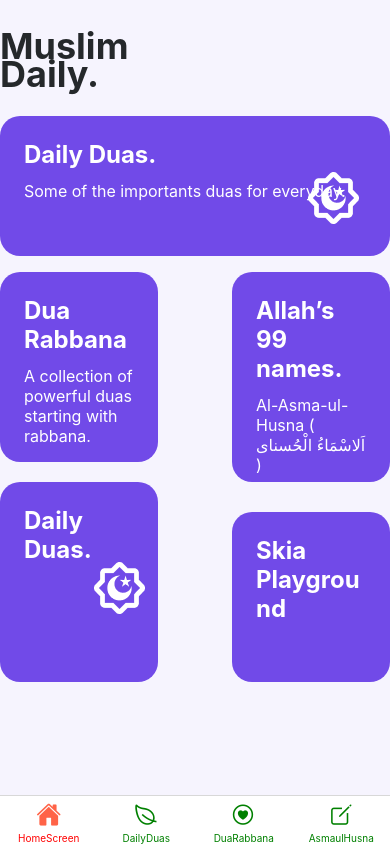
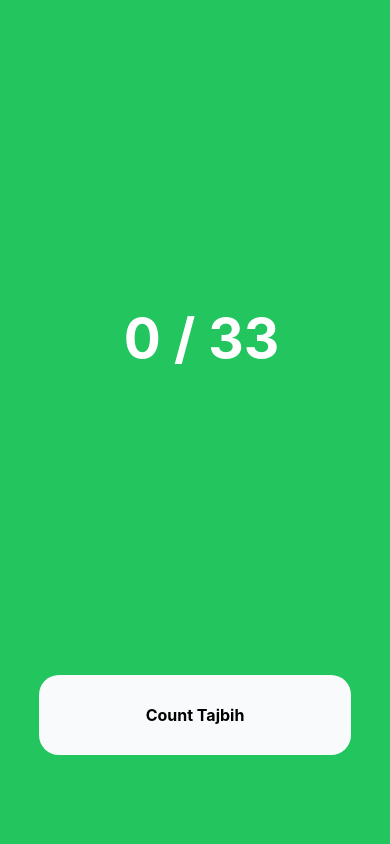
Before and after one commit to aam-himel/muslim-daily, a React Native app: screen /Tasbih in a window 390 px wide. Built offline with nearby package versions, Linux system fonts and the light colour scheme.

Commit message:
counter tool

```diff
--- a/App.js
+++ b/App.js
@@ -9,6 +9,7 @@ import {
 
 import {useColorScheme} from 'react-native';
 import HomeStackScreen from './app/navigation/HomeTabScreen';
+import TasbihScreen from './app/screens/TasbihScreen';
 
 function App() {
   const Stack = createNativeStackNavigator();
@@ -23,6 +24,12 @@ function App() {
           component={HomeStackScreen}
           options={{headerShown: false}}
         />
+
+        <Stack.Screen
+          name="Tasbih"
+          component={TasbihScreen}
+          options={{headerShown: false}}
+        />
       </Stack.Navigator>
     </NavigationContainer>
   );
--- a/app/screens/AsmaulHusna.js
+++ b/app/screens/AsmaulHusna.js
@@ -9,7 +9,6 @@ import {
 import React, {useEffect} from 'react';
 import {useNavigation} from '@react-navigation/native';
 import Icon from 'react-native-vector-icons/Ionicons';
-import Lottie from 'lottie-react-native';
 
 import asmaulHusna from '../data/asmaulHusna';
 import ListItemName from '../components/ListItemName';
@@ -40,17 +39,6 @@ const AsmaulHusna = () => {
           <Text style={styles.subTitle}>
             Al-Asma-ul-Husna ( اَلاسْمَاءُ الْحُسناى )
           </Text>
-          <View style={styles.scrolldown}>
-            <Lottie
-              style={{
-                width: 24,
-                color: 'white',
-              }}
-              source={require('../lotties/scrold.json')}
-              autoPlay
-              loop
-            />
-          </View>
         </View>
         <View>
           <FlatList
--- a/app/screens/HomeScreen.js
+++ b/app/screens/HomeScreen.js
@@ -73,9 +73,9 @@ const HomeScreen = ({navigation}) => {
               justifyContent: 'space-between',
             }}>
             <Card title={'Daily Duas.'} width={158} height={200} round={20} />
-            <Pressable onPress={() => navigation.navigate('Playground')}>
+            <Pressable onPress={() => navigation.navigate('Tasbih')}>
               <Card
-                title={'Skia Playground'}
+                title={'Tasbih'}
                 width={158}
                 height={170}
                 round={20}
--- /dev/null
+++ b/app/screens/TasbihScreen.js
@@ -0,0 +1,66 @@
+import {StyleSheet, Text, View, TouchableOpacity} from 'react-native';
+import React, {useEffect, useState} from 'react';
+
+const TasbihScreen = () => {
+  const [currentCount, setCurrentCount] = useState(0);
+  const [totalCount, setTotalCount] = useState(0);
+
+  useEffect(() => {
+    setCurrentCount(0);
+  }, []);
+
+  const handlePress = () => {
+    if (currentCount === 33) {
+      setTotalCount(currentCount + totalCount);
+      setCurrentCount(0);
+    } else {
+      setCurrentCount(currentCount + 1);
+    }
+    console.log(currentCount);
+  };
+  return (
+    <View style={styles.container}>
+      <View style={styles.card}>
+        <Text style={styles.counterText}> {currentCount} / 33</Text>
+      </View>
+      <TouchableOpacity onPress={handlePress} style={styles.button}>
+        <Text style={styles.text}>Count Tajbih</Text>
+      </TouchableOpacity>
+    </View>
+  );
+};
+
+export default TasbihScreen;
+
+const styles = StyleSheet.create({
+  container: {
+    flex: 1,
+    alignItems: 'center',
+    backgroundColor: '#22c55e',
+  },
+  card: {
+    height: '80%',
+    width: '100%',
+    alignItems: 'center',
+    justifyContent: 'center',
+  },
+  counterText: {
+    fontSize: 55,
+    fontWeight: 'bold',
+    color: 'white',
+  },
+  button: {
+    height: 80,
+    width: '80%',
+    justifyContent: 'center',
+    backgroundColor: '#f8fafc',
+    borderRadius: 20,
+    elevation: 1,
+  },
+  text: {
+    fontSize: 16,
+    textAlign: 'center',
+    textAlignVertical: 'center',
+    fontWeight: 'bold',
+  },
+});
--- a/app/screens/index.js
+++ b/app/screens/index.js
@@ -2,3 +2,4 @@ export {default as AsmaulHusna} from './AsmaulHusna';
 export {default as DailyDuas} from './DailyDuas';
 export {default as DuaRabbana} from './DuaRabbana';
 export {default as HomeScreen} from './HomeScreen';
+export {default as TasbihScreen} from './TasbihScreen';
--- a/package.json
+++ b/package.json
@@ -18,6 +18,7 @@
     "react-native-linear-gradient": "^2.6.2",
     "react-native-safe-area-context": "^4.5.0",
     "react-native-screens": "^3.19.0",
+    "react-native-svg": "^13.8.0",
     "react-native-vector-icons": "^9.2.0"
   },
   "devDependencies": {
```
Also changed, not shown: app/navigation/HomeTabScreen.js (+7 -1 lines), app/svgs/CircleSvg.js (added, +11 -0 lines), 2 other files (tests, documents, lock files or other folders).
